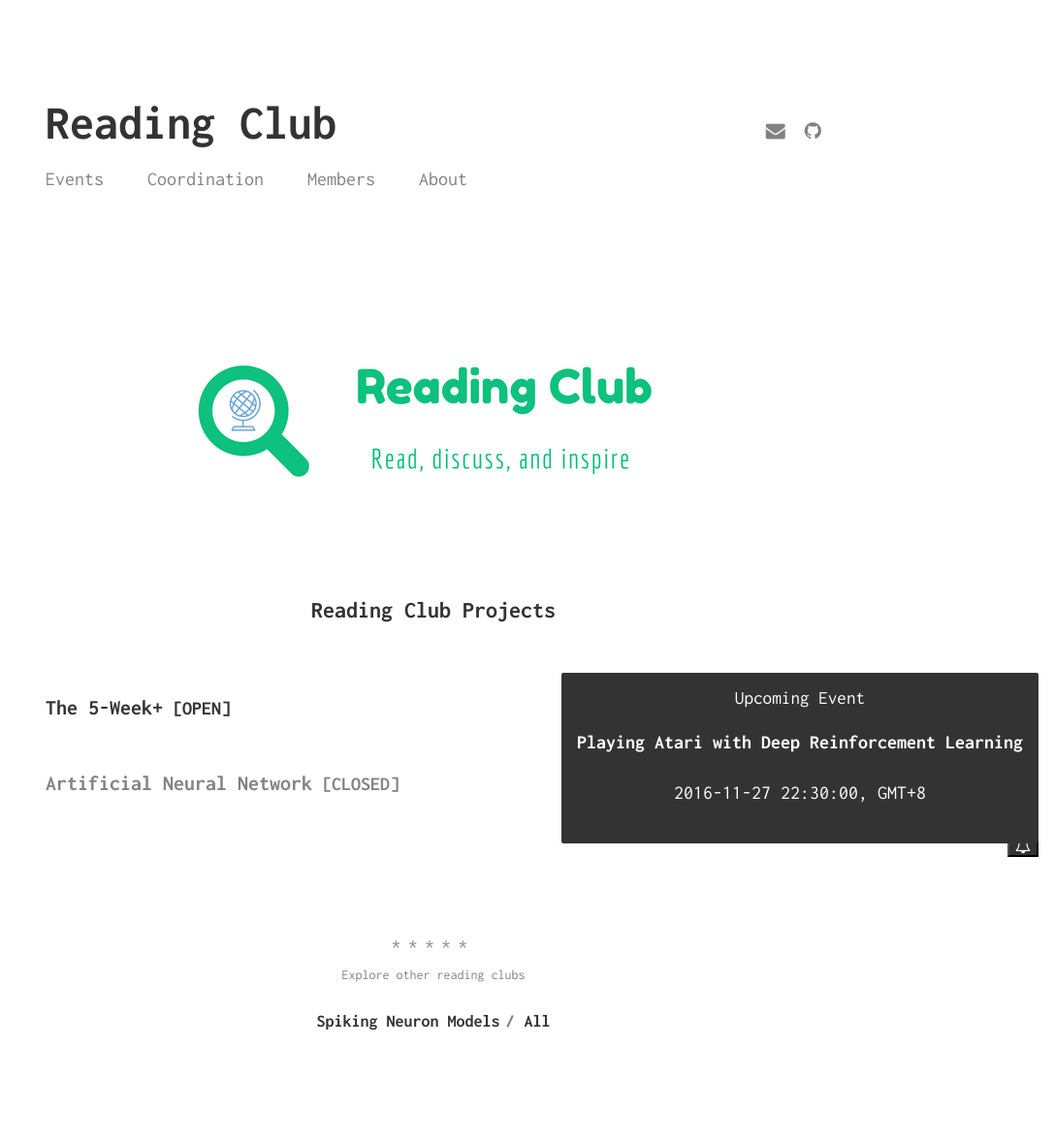
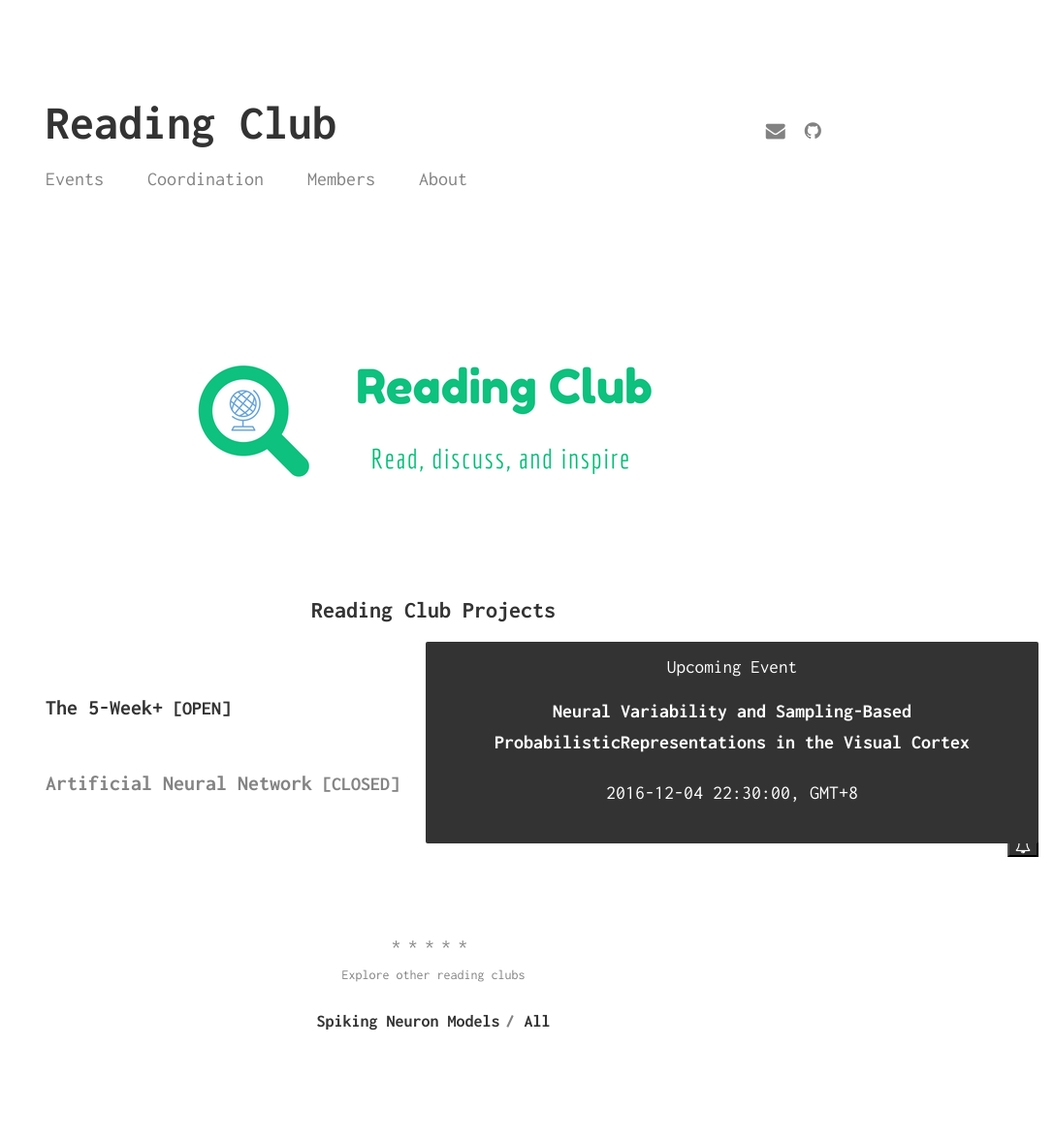
Before and after one commit to reading-club/reading-club.github.io, a Jekyll site: the page built from index.html, in a window 1280 px wide. Shown: the whole page at 97% size, without its empty margins (193-1280 px from the left). Built offline with Jekyll 4.4.1, drawn with Linux system fonts in a browser that asks for light colours; nearby versions of some CDN libraries.

Commit message:
Update notifications.yml

```diff
--- a/_data/notifications.yml
+++ b/_data/notifications.yml
@@ -1,10 +1,10 @@
 - event: system
-  upcoming: "Playing Atari with Deep Reinforcement Learning"
-  schedule: "2016-11-27 22:30:00, GMT+8"
-  link: /5weekplus/week5.html
+  upcoming: "Neural Variability and Sampling-Based ProbabilisticRepresentations in the Visual Cortex"
+  schedule: "2016-12-04 22:30:00, GMT+8"
+  link: /5weekplus/week6.html
 
 - event: 5-week-plus
-  upcoming: "Playing Atari with Deep Reinforcement Learning"
-  schedule: "2016-11-27 22:30:00, GMT+8"
+  upcoming: "Neural Variability and Sampling-Based ProbabilisticRepresentations in the Visual Cortex"
+  schedule: "2016-12-04 22:30:00, GMT+8"
   timezone: http://time.is/2230_6_Nov_2016_in_Beijing/Ireland/Denver/Berlin?Reading_Club
-  link: /5weekplus/week5.html
+  link: /5weekplus/week6.html
```
